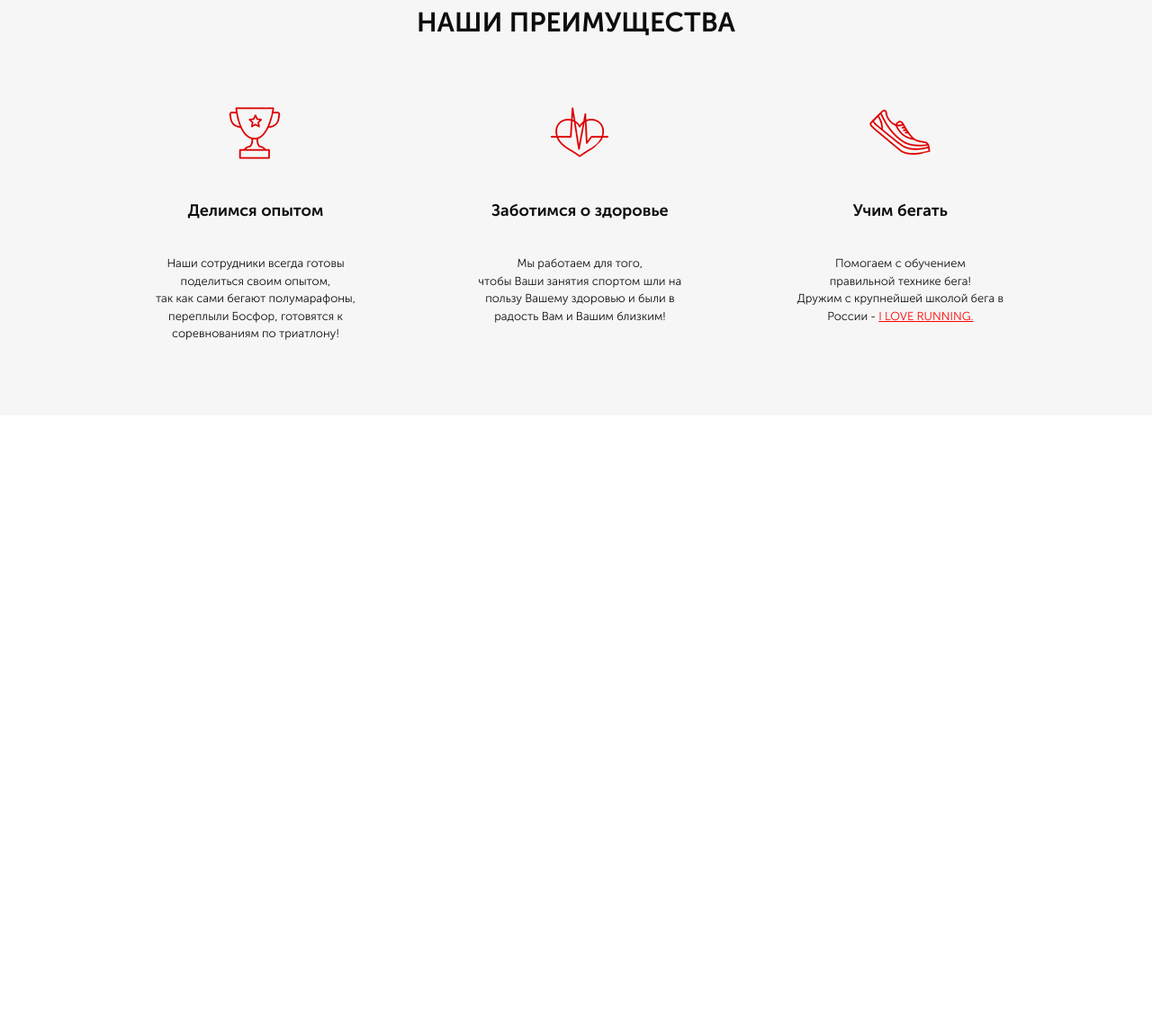
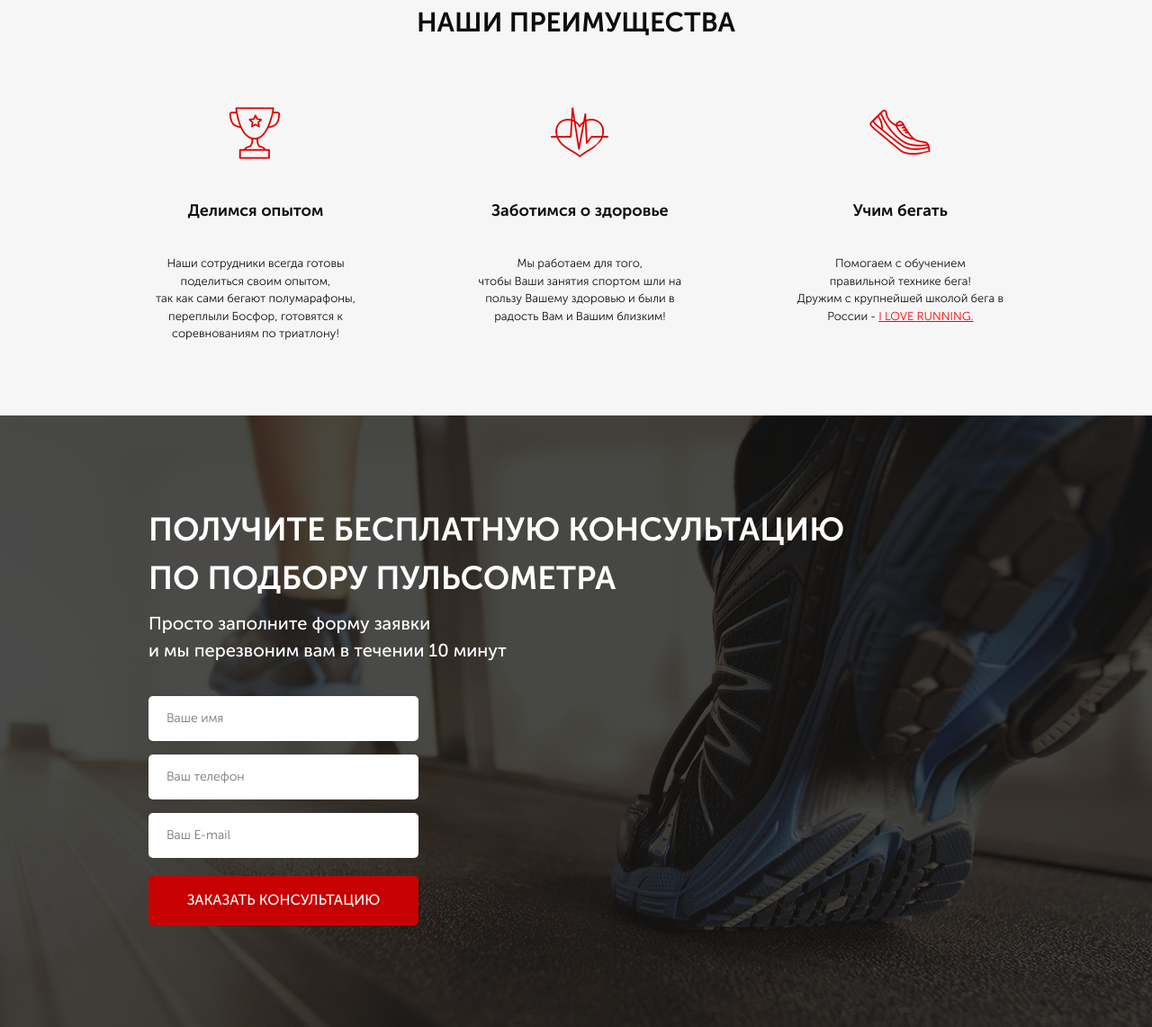
Before and after one commit to MedvedevSS/Run-smart, a website: page src/index.html in a window 1280 px wide. Shown: the part 758-1900 px from the top of the page at 90% size. Before the commit the page ends 1220 px from the top, so only its background shows below. Drawn offline with Linux system fonts and the light colour scheme.

Commit message:
add block concultation

```diff
--- a/src/index.html
+++ b/src/index.html
@@ -54,7 +54,7 @@
   </div>
   <section class="advantages">
     <div class="container">
-      <h2 class="advantages__title">НАШИ ПРЕИМУЩЕСТВА</h2>
+      <h2 class="title">НАШИ ПРЕИМУЩЕСТВА</h2>
       <div class="advantages__wrapper">
         <div class="advantages__item">
           <img src="icons/advantages/cup.png" alt="" class="icon">
@@ -88,5 +88,23 @@
       </div>
     </div>
   </section>
+  <section class="consultation">
+    <div class="container">
+      <h2 class="title title_left">
+        Получите бесплатную консультацию<br>
+        по подбору пульсометра
+      </h2>
+      <div class="consultation__descr">
+        Просто заполните форму заявки<br>
+        и мы перезвоним вам в течении 10 минут
+      </div>
+      <form class="feed-form" action="#">
+        <input name="name" required placeholder="Ваше имя" type="text">
+        <input name="phone" required placeholder="Ваш телефон" type="tel">
+        <input name="email" required placeholder="Ваш E-mail" type="email">
+        <button class="button button_submit">ЗАКАЗАТЬ КОНСУЛЬТАЦИЮ</button>
+      </form>
+    </div>
+  </section>
 </body>
 </html>
--- a/src/sass/blocks/_advantages.scss
+++ b/src/sass/blocks/_advantages.scss
@@ -1,12 +1,6 @@
 .advantages {
   padding: 69px 0 81px 0;
   background-color: #f6f6f6;
-  &__title {
-  color: #0d0d0d;
-  font-size: 30px;
-  font-weight: 700;
-  text-align: center;
-  }
   &__wrapper {
     display: flex;
     justify-content: space-between;
--- a/src/sass/blocks/_buttons.scss
+++ b/src/sass/blocks/_buttons.scss
@@ -15,4 +15,10 @@
     border-radius: 5px;
     font-size: 16px;
   }
+  &_submit {
+    width: 100%;
+    height: 55px;
+    color: #ffffff;
+    font-size: 16px;
+  }
 }
--- /dev/null
+++ b/src/sass/blocks/_consultation.scss
@@ -0,0 +1,10 @@
+.consultation {
+  min-height: 680px;
+  padding: 100px 0 92px 0;
+  background: url("../img/consultation.jpg") center (center/cover) no-repeat;
+  &__descr {
+    color: #ffffff;
+    font-size: 20px;
+    font-weight: 500;
+  }
+}
--- /dev/null
+++ b/src/sass/blocks/_forms.scss
@@ -0,0 +1,20 @@
+.feed-form {
+  margin-top: 36px;
+  display: flex;
+  flex-direction: column;
+  width: 300px;
+  input {
+    height: 50px;
+    border-radius: 5px;
+    background-color: #ffffff;
+    margin-bottom: 15px;
+    border: none;
+    padding: 0 20px;
+    color: #4b4b4b;
+    font-size: 14px;
+    font-weight: 300;
+    &:nth-child(3) {
+      margin-bottom: 20px;
+    }
+  }
+}
--- a/src/sass/blocks/_promo.scss
+++ b/src/sass/blocks/_promo.scss
@@ -1,7 +1,7 @@
 .promo {
     min-height: 650px;
     padding: 21px 0 93px 0;
-    background: url(../../img/main.jpg) center (center/cover) no-repeat;
+    background: url(../img/main.jpg) center (center/cover) no-repeat;
     &__wrapper {
         display: flex;
         flex-direction: column;
--- a/src/sass/blocks/_titles.scss
+++ b/src/sass/blocks/_titles.scss
@@ -0,0 +1,12 @@
+.title {
+  color: #0d0d0d;
+  font-size: 30px;
+  font-weight: 700;
+  text-align: center;
+  text-transform: uppercase;
+  &_left {
+    color: #fff;
+    font-size: 36px;
+    text-align: left;
+  }
+}
--- a/src/sass/style.scss
+++ b/src/sass/style.scss
@@ -10,3 +10,6 @@
 @import 'blocks/_header';
 @import 'blocks/_buttons';
 @import 'blocks/advantages';
+@import 'blocks/titles';
+@import 'blocks/consultation';
+@import 'blocks/forms';
```
Also changed, not shown: src/css/style.min.css.
